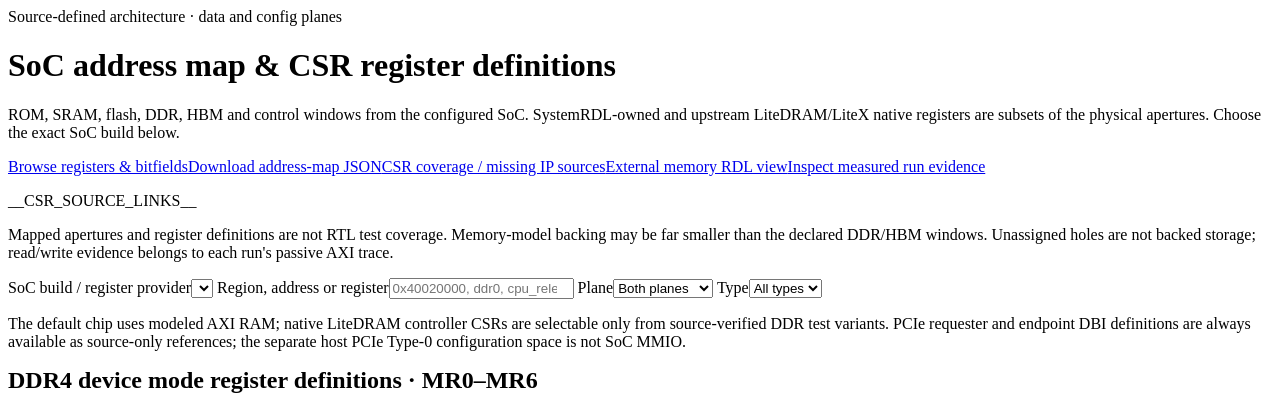
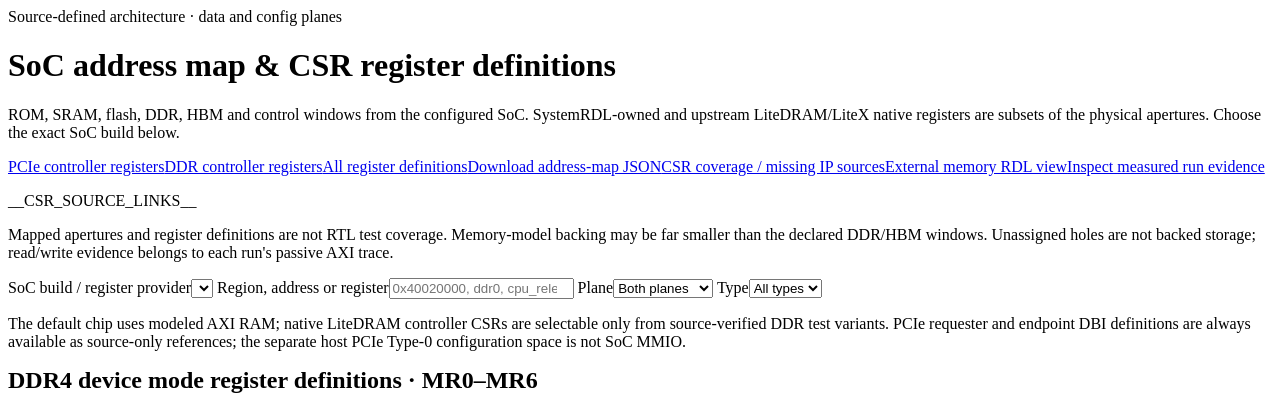
Before and after one commit to r987r/xezim-hello-world, a Python web app: template tools/templates/site_address-map.html in a window 1280 px wide. Shown: the top 412 px of the page. Run offline with Jinja, Linux system fonts and the light colour scheme; the template is opened without the code that fills it, so the values that code supplies are empty.

Commit message:
ui(address-map): direct PCIe and DDR CSR links with stable section anchors

```diff
--- a/tools/templates/site_address-map.html
+++ b/tools/templates/site_address-map.html
@@ -1,7 +1,7 @@
 <div class="eyebrow">Source-defined architecture · data and config planes</div>
 <h1>SoC address map &amp; CSR register definitions</h1>
 <p class="lede">ROM, SRAM, flash, DDR, HBM and control windows from the configured SoC. SystemRDL-owned and upstream LiteDRAM/LiteX native registers are subsets of the physical apertures. Choose the exact SoC build below.</p>
-<div class="actions"><a href="#csr-definitions">Browse registers &amp; bitfields</a><a href="data/soc-address-map.json">Download address-map JSON</a><a href="data/csr-source-coverage.json">CSR coverage / missing IP sources</a><a href="data/soc-data-memories.rdl">External memory RDL view</a><a href="runs.html">Inspect measured run evidence</a></div>
+<div class="actions"><a href="#csr-ip-pcie0-ctrl">PCIe controller registers</a><a href="#csr-ip-memory0-ctrl">DDR controller registers</a><a href="#csr-definitions">All register definitions</a><a href="data/soc-address-map.json">Download address-map JSON</a><a href="data/csr-source-coverage.json">CSR coverage / missing IP sources</a><a href="data/soc-data-memories.rdl">External memory RDL view</a><a href="runs.html">Inspect measured run evidence</a></div>
 <p class="muted">__CSR_SOURCE_LINKS__</p>
 <div class="grid" id="am-summary"></div>
 <p class="notice">Mapped apertures and register definitions are not RTL test coverage. Memory-model backing may be far smaller than the declared DDR/HBM windows. Unassigned holes are not backed storage; read/write evidence belongs to each run's passive AXI trace.</p>
@@ -79,6 +79,7 @@
    reference+=regs.filter(x=>['C_ABI_RTL_crosschecked_source_reference_not_build_qualified','PCIe_source_reference_not_build_qualified'].includes(x.definition_status)).length;
    if(!displayed.length)missing++;
    const card=append(holder,'details','','am-csr-ip');
+   card.id='csr-ip-'+r.name.replaceAll('.','-');
    const expand=regs.length&&!firstExpanded&&(active.length||!hasBuildDefinitions);
    if(expand||Boolean(query)||r.name==='pcie0.ctrl')card.open=true;
    if(expand)firstExpanded=true;
```
